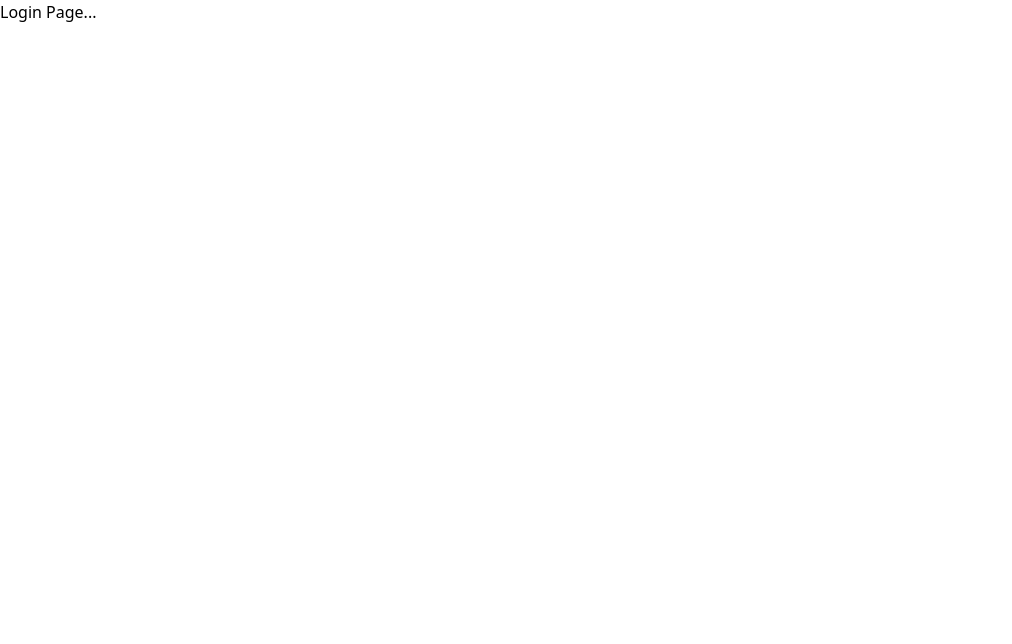
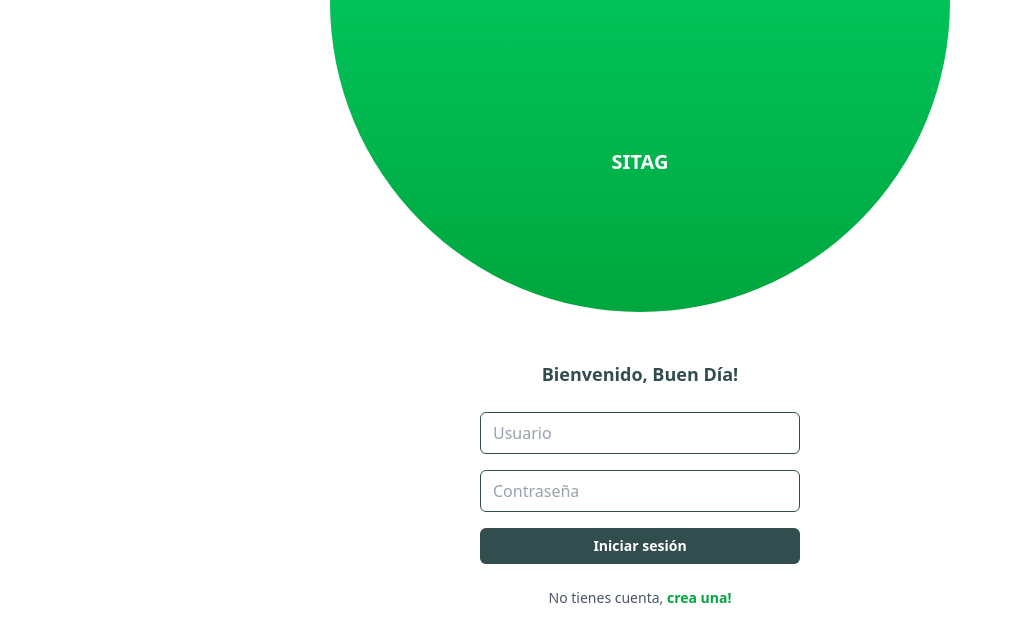
Before and after one commit to Anteiku-Kris/SITAG-Frontend, a React (Vite) app: page /login in a window 1280 px wide. Shown: the top 644 px of the page, without its empty margins (0-1012 px from the left). Built offline with nearby package versions, Linux system fonts and the light colour scheme.

Commit message:
Login y register con componentes de input y button

```diff
--- /dev/null
+++ b/src/components/authComponents/Buttons.jsx
@@ -0,0 +1,11 @@
+export const Button = ({ text, bgColor = "#314D4D", ...props }) => {
+    return (
+      <button
+        className="w-full py-2 rounded-md text-white font-semibold text-sm"
+        style={{ backgroundColor: bgColor, borderColor: "#314D4D" }}
+        {...props}
+      >
+        {text}
+      </button>
+    );
+  };
--- /dev/null
+++ b/src/components/authComponents/LoginInput.jsx
@@ -0,0 +1,15 @@
+export const Input = ({ placeholder, borderColor="#314D4D", type = "text", ...props }) => {
+//Input para logearse
+
+return(
+    <input
+    type={type}
+    className="w-full rounded-md border border-gray-300 px-3 py-2 text-gray-900 placeholder-gray-400
+    focus:outline-none focus:ring-1 focus:ring-green-700"
+    style={{ borderColor: borderColor, borderWidth: "1px" }}
+    placeholder={placeholder}
+    {...props}
+    />
+);
+
+}
--- a/src/features/auth/Login.jsx
+++ b/src/features/auth/Login.jsx
@@ -1,8 +1,43 @@
+import { Input } from "../../components/authComponents/LoginInput";
+import { Button } from "../../components/authComponents/Buttons";
 export const Login = () => {
 
-    return(
-        <>
-        <h2>Login Page...</h2>
-        </>
-    )
+
+return (
+    <div className="flex flex-col items-center justify-center bg-white h-screen overflow-hidden relative">
+            {/* Círculo verde con el logo */}
+            <div className="text-center mt-0.1">
+                <div
+                className="w-155 h-155 bg-gradient-to-b from-green-400 to-green-600 rounded-full
+                flex items-center justify-center mx-auto"
+                style={{ marginTop: "-500px" }}>
+
+                {/* Aquí va el contenido del círculo (Tengo que colocarle el logo) */}
+                <h1 className="text-xl font-bold text-white mt-80">SITAG</h1>
+            </div>
+        </div>
+
+      {/* Texto de bienvenida */}
+        <h2
+            className="text-lg font-semibold text-center mt-12 mb-6"
+            style={{ color: '#314D4D' }}>
+            Bienvenido, Buen Día!
+        </h2>
+
+      {/* Inputs del formulario del login */}
+        <form className="flex flex-col gap-4 w-full max-w-xs">
+            <Input placeholder="Usuario" borderColor="#314D4D" />
+            <Input type="password" placeholder="Contraseña" borderColor="#314D4D" />
+            <Button text="Iniciar sesión" bgColor="#314D4D" />
+        </form>
+
+      {/* Texto de registro */}
+        <p className="text-sm text-gray-600 text-center mt-6">
+            No tienes cuenta,{' '}
+            <span className="text-green-600 font-semibold cursor-pointer">
+            crea una!
+            </span>
+        </p>
+    </div>
+    );
 }
--- a/src/features/auth/Register.jsx
+++ b/src/features/auth/Register.jsx
@@ -1,7 +1,41 @@
+import { Input } from "../../components/authComponents/LoginInput";
+import { Button } from "../../components/authComponents/Buttons";
+
+
 export const Register = () => {
     return (
-        <>
-            <h2>Register Page...</h2>
-        </>
-    )
+        <div className="flex flex-col items-center justify-center bg-white h-screen overflow-hidden relative px-4">
+
+            {/* Contenedor del Círculo verde con el logo */}
+            <div className="flex justify-center items-center mt-[-50px] sm:mt-[-80px] md:mt-[-100px]">
+                <div
+                    className="w-32 h-32 sm:w-40 sm:h-40 bg-gradient-to-b from-green-400 to-green-600 rounded-full
+                    flex items-center justify-center">
+            {/* Aqui tengo que poner la imagen de perfil default*/}
+                    <h1 className="text-xl font-bold text-white">SITAG</h1>
+                </div>
+            </div>
+
+            {/* Contenedor del formulario de Inputs y Botones */}
+            <div className="flex flex-col items-center justify-center mt-12 sm:mt-16 w-full max-w-xs sm:max-w-md">
+                <form className="flex flex-col gap-4 w-full">
+                    <Input placeholder="Nombre de usuario" borderColor="#314D4D" />
+                    <Input placeholder="Apellidos" borderColor="#314D4D" />
+                    <Input type="password" placeholder="Contraseña" borderColor="#314D4D" />
+                    <Input type="password" placeholder="Confirmar contraseña" borderColor="#314D4D" />
+                    <Input
+                        type="tel" placeholder="Teléfono" borderColor="#314D4D"
+                        pattern="^[\+0-9\s\(\)\-\/]*$"
+                        title="Solo números y los caracteres +, ( , ), / , - son permitidos"/>
+                    <Input type="email" placeholder="Correo" borderColor="#314D4D" />
+
+                    {/* Botones */}
+                    <div className="flex gap-4 w-full justify-center sm:justify-between">
+                        <Button text="Registrar" bgColor="#6BBF59" />
+                        <Button text="Cancelar" bgColor="#314D4D" />
+                    </div>
+                </form>
+            </div>
+        </div>
+    );
 }
```
